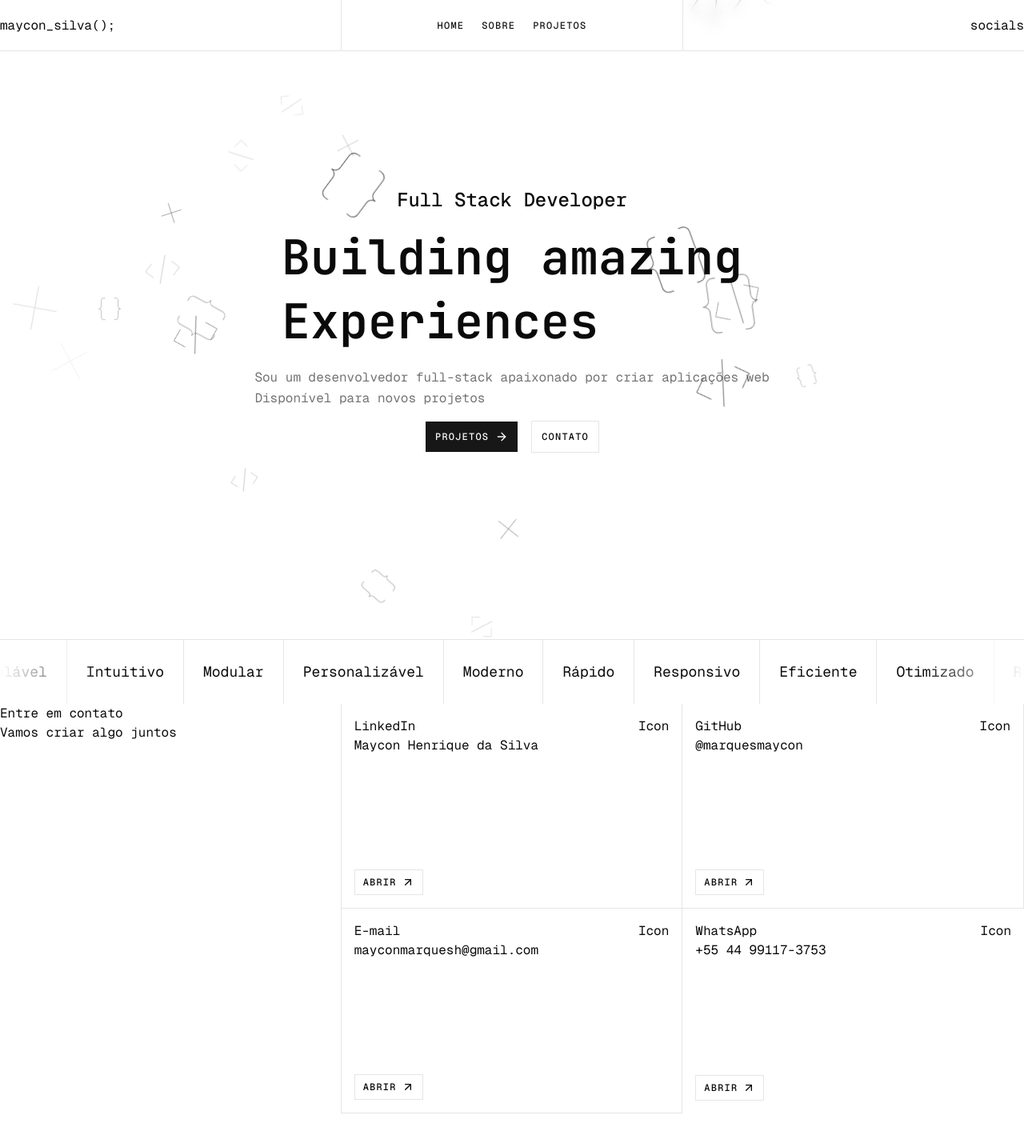
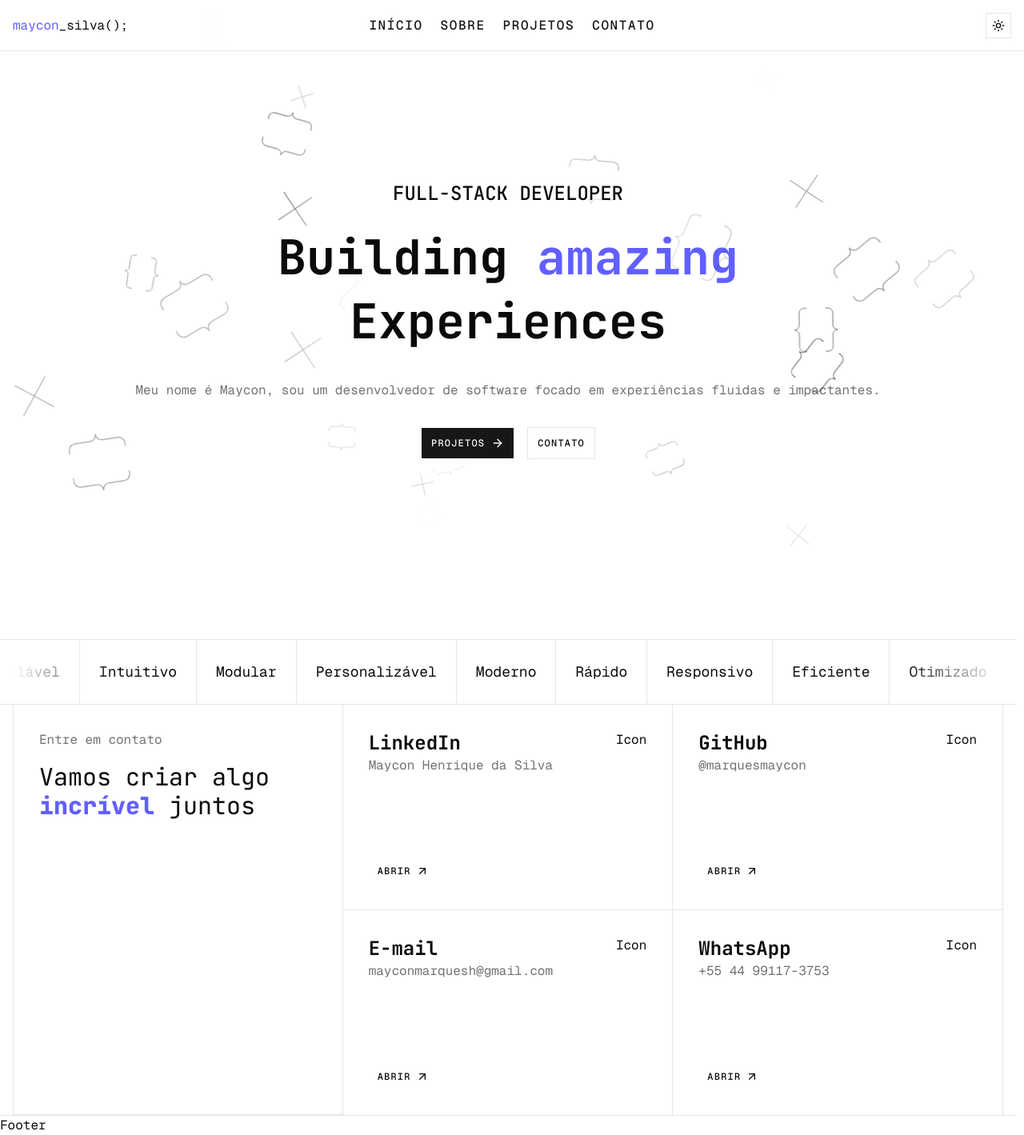
Before and after one commit to marquesmaycon/my-portfolio-3.0, a Next.js app: page / in a window 1280 px wide. Shown: the whole page at 80% size. Before the commit the page ends 1392 px from the top, so only its background shows below. Built offline with nearby package versions, Linux system fonts and the light colour scheme.

Commit message:
footer, responsiveness and dark mode fixes

```diff
--- a/app/globals.css
+++ b/app/globals.css
@@ -61,7 +61,8 @@
   --secondary-foreground: oklch(0.205 0 0);
   --muted: oklch(0.97 0 0);
   --muted-foreground: oklch(0.556 0 0);
-  --accent: oklch(0.97 0 0);
+  /* --accent: oklch(0.97 0 0); */
+  --accent: var(--color-indigo-500);
   --accent-foreground: oklch(0.205 0 0);
   --destructive: oklch(0.577 0.245 27.325);
   --border: oklch(0.922 0 0);
@@ -96,7 +97,8 @@
   --secondary-foreground: oklch(0.985 0 0);
   --muted: oklch(0.269 0 0);
   --muted-foreground: oklch(0.708 0 0);
-  --accent: oklch(0.269 0 0);
+  /* --accent: oklch(0.269 0 0); */
+  --accent: var(--color-indigo-500);
   --accent-foreground: oklch(0.985 0 0);
   --destructive: oklch(0.704 0.191 22.216);
   --border: oklch(1 0 0 / 10%);
@@ -117,9 +119,14 @@
   --sidebar-ring: oklch(0.556 0 0);
 }
 
+
 @layer base {
   * {
     @apply border-border outline-ring/50;
+  }
+  * {
+    scrollbar-width: thin;
+    scrollbar-color: var(--color-neutral-300) transparent;
   }
   body {
     @apply bg-background text-foreground;
@@ -131,10 +138,16 @@
   html {
     @apply font-mono;
   }
+  html {
+    scrollbar-gutter: stable;
+  }
+  body[data-scroll-locked="1"] {
+    margin-right: 0 !important;
+  }
 }
 
 @layer utilities {
   .container {
-    @apply mx-auto
+    @apply mx-auto px-4;
   }
 }
--- a/app/page.tsx
+++ b/app/page.tsx
@@ -1,15 +1,17 @@
 import { Header } from "@/components/header"
 import { Contact } from "@/components/sections/contact";
+import { Footer } from "@/components/sections/footer";
 import { Hero } from "@/components/sections/hero"
 import { Tape } from "@/components/sections/tape";
 
 export default function Home() {
   return (
-    <>
+    <div className="divide divide-y">
       <Header />
       <Hero />
       <Tape />
       <Contact />
-    </>
+      <Footer />
+    </div>
   );
 }
--- a/components/header.tsx
+++ b/components/header.tsx
@@ -1,25 +1,50 @@
+import Link from "next/link";
+
+import { MobileMenu } from "./mobile-menu";
+import { ThemeSwitcher } from "./theme-switcher";
 import { Button } from "./ui/button";
+
+export const navLinks = [
+  {
+    label: "Início",
+    href: "#home",
+  },
+  {
+    label: "Sobre",
+    href: "#about",
+  },
+  {
+    label: "Projetos",
+    href: "#projects",
+  },
+  {
+    label: "Contato",
+    href: "#contact",
+  },
+];
 
 export function Header() {
   return (
-    <div className="fixed inset-x-0 z-50 flex h-16 border-b border-b-neutral-200 bg-white/5 backdrop-blur-sm">
-      <div className="container flex flex-1 items-center divide-x divide-neutral-200">
-        <div className="flex h-full flex-1 items-center">maycon_silva();</div>
-        <div className="flex h-full flex-1 items-center justify-center">
-          <Button variant="link" size="sm">
-            Home
-          </Button>
-          <Button variant="link" size="sm">
-            Sobre
-          </Button>
-          <Button variant="link" size="sm">
-            Projetos
-          </Button>
+    <header className="bg-background/5 fixed inset-x-0 z-50 flex h-12 backdrop-blur-sm lg:h-16">
+      <div className="container flex flex-1 items-center">
+        <div className="flex h-full flex-1 items-center">
+          <span className="text-accent">maycon</span>_silva();
         </div>
-        <div className="flex h-full flex-1 items-center justify-end">
-          socials
+
+        <div className="hidden h-full flex-1 items-center justify-center lg:flex">
+          {navLinks.map((nv) => (
+            <Button key={nv.href} variant="link" className="text-base" asChild>
+              <Link href={nv.href}>{nv.label}</Link>
+            </Button>
+          ))}
         </div>
+
+        <div className="hidden h-full flex-1 items-center justify-end lg:flex">
+          <ThemeSwitcher />
+        </div>
+
+        <MobileMenu />
       </div>
-    </div>
+    </header>
   );
 }
--- /dev/null
+++ b/components/mobile-menu.tsx
@@ -0,0 +1,40 @@
+import { ArrowRight, Menu } from "lucide-react";
+
+import { navLinks } from "./header";
+import { Button } from "./ui/button";
+import {
+  Sheet,
+  SheetClose,
+  SheetContent,
+  SheetDescription,
+  SheetHeader,
+  SheetTitle,
+  SheetTrigger,
+} from "./ui/sheet";
+
+export function MobileMenu() {
+  return (
+    <Sheet>
+      <SheetTrigger className="lg:hidden">
+        <Menu />
+      </SheetTrigger>
+      <SheetContent showCloseButton={false}>
+        <SheetHeader>
+          <SheetTitle>Navegação</SheetTitle>
+          <SheetDescription>Navega pelas seções</SheetDescription>
+        </SheetHeader>
+        <div className="flex flex-col items-start gap-8 pt-8">
+          {navLinks.map((nv) => (
+            <SheetClose asChild key={nv.href}>
+              <Button asChild variant="link">
+                <a href={nv.href}>
+                  {nv.label} <ArrowRight />
+                </a>
+              </Button>
+            </SheetClose>
+          ))}
+        </div>
+      </SheetContent>
+    </Sheet>
+  );
+}
--- a/components/sections/contact.tsx
+++ b/components/sections/contact.tsx
@@ -4,20 +4,26 @@ import { Button } from "../ui/button";
 
 export function Contact() {
   return (
-    <div className="">
-      <section className="divide container grid grid-cols-3 divide-x">
-        <div className="row-span-2">
-          <p>Entre em contato</p>
-          <h4>Vamos criar algo juntos</h4>
+    <section id="contact">
+      <div className="container">
+        <div className="lg:grid lg:grid-cols-3">
+          <div className="row-span-2 min-h-64 w-full border-b p-8 md:border-r md:border-l">
+            <span className="text-muted-foreground">Entre em contato</span>
+            <h4 className="font-heading mt-4 text-3xl font-normal text-pretty sm:max-w-2/3 md:max-w-none">
+              Vamos criar algo{" "}
+              <span className="text-accent font-extrabold">incrível</span>{" "}
+              juntos
+            </h4>
           </div>
-        <div className="divide div col-span-2 grid grid-cols-2 divide-x divide-y divide-neutral-200">
+          <div className="bg-border col-span-2 grid gap-px md:grid-cols-2 md:border-r">
             <ContactCard title="LinkedIn" subtitle="Maycon Henrique da Silva" />
             <ContactCard title="GitHub" subtitle="@marquesmaycon" />
             <ContactCard title="E-mail" subtitle="mayconmarquesh@gmail.com" />
             <ContactCard title="WhatsApp" subtitle="+55 44 99117-3753" />
           </div>
+        </div>
+      </div>
     </section>
-    </div>
   );
 }
 
@@ -30,18 +36,20 @@ const ContactCard = ({ title, subtitle }: ContactCardProps) => {
   return (
     <a
       href="#"
-      className="flex min-h-64 flex-col p-4 transition-colors hover:bg-neutral-200"
+      className="bg-background hover:bg-border flex min-h-64 flex-col p-8 transition-colors"
     >
       <div className="flex items-start justify-between">
         <div>
-          <h5 className="">{title}</h5>
-          <h6>{subtitle}</h6>
+          <h5 className="font-heading text-2xl font-bold">{title}</h5>
+          <h6 className="text-muted-foreground">{subtitle}</h6>
         </div>
         <div>Icon</div>
       </div>
       <div className="mt-auto">
-        <Button variant="outline">
+        <Button asChild variant="ghost">
+          <span>
             Abrir <ArrowUpRight />
+          </span>
         </Button>
       </div>
     </a>
--- /dev/null
+++ b/components/sections/footer.tsx
@@ -0,0 +1,5 @@
+import React from "react";
+
+export function Footer() {
+  return <div>Footer</div>;
+}
--- a/components/sections/hero.tsx
+++ b/components/sections/hero.tsx
@@ -40,7 +40,8 @@ export function Hero() {
         });
 
         const angle = gsap.utils.random(0, Math.PI * 2);
-        const distance = gsap.utils.random(200, 800);
+        // const angle = 90;
+        const distance = gsap.utils.random(200, 1200);
 
         const x = Math.cos(angle) * distance;
         const y = Math.sin(angle) * distance;
@@ -51,13 +52,13 @@ export function Hero() {
         const tl = gsap.timeline({
           repeat: -1,
           delay: gsap.utils.random(0, 5),
-          repeatDelay: gsap.utils.random(0, 2),
+          // repeatDelay: gsap.utils.random(0, 2),
         });
 
         tl.to(item, {
           opacity: gsap.utils.random(0.2, 0.8),
           scale,
-          duration: 0.2,
+          // duration: 0.2,
           ease: "power2.out",
         });
 
@@ -66,7 +67,6 @@ export function Hero() {
           {
             x: centerX + x,
             y: centerY + y,
-            opacity: 0.75,
             rotate: `+=${gsap.utils.random(180, 600)}`,
             duration,
             ease: "expo.out",
@@ -92,27 +92,35 @@ export function Hero() {
         });
       });
     },
-    { scope: container },
+    { dependencies: [], scope: container },
   );
 
   return (
-    <section className="relative flex h-screen items-center overflow-hidden border-b border-b-neutral-200">
-      <div className="container" ref={container}>
-        <div className="flex flex-col items-center gap-4">
-          <h3 className="text-2xl font-medium">Full Stack Developer</h3>
-          <h1 className="font-heading text-6xl leading-20 font-semibold">
-            Building amazing <br /> Experiences
+    <section
+      id="home"
+      className="relative flex h-screen items-center overflow-hidden"
+    >
+      <div className="container">
+        <div className="z-10 flex flex-col gap-16 md:text-center lg:gap-8">
+          <div>
+            <h3 className="font-heading text-md mb-6 font-medium uppercase lg:text-2xl">
+              Full-Stack Developer
+            </h3>
+            <h1 className="font-heading text-5xl font-bold lg:text-6xl lg:leading-20">
+              Building <span className="text-accent">amazing</span> <br />{" "}
+              Experiences
             </h1>
+          </div>
 
           <div>
             <p className="text-muted-foreground leading-7">
-              Sou um desenvolvedor full-stack apaixonado por criar aplicações
-              web
+              Meu nome é Maycon, sou um desenvolvedor de software focado em
+              experiências fluidas e impactantes.
             </p>
 
-            <p className="text-muted-foreground">
+            {/* <span className="text-muted-foreground">
               Disponível para novos projetos
-            </p>
+            </span> */}
           </div>
 
           <div className="space-x-4">
@@ -124,22 +132,23 @@ export function Hero() {
             </Button>
           </div>
         </div>
-        {Array.from({ length: 10 }).map((_, index) => (
-          <div key={index} className="particle absolute top-0 left-0">
+
+        <div
+          ref={container}
+          className="pointer-events-none absolute inset-0 overflow-hidden mask-[radial-gradient(circle_at_center,transparent_0%,transparent_18%,black_50%)]"
+        >
+          {Array.from({ length: 25 }).map((_, index) => (
+            <div key={index} className="particle absolute top-0 left-0 z-0">
               <Plus size={32} strokeWidth={0.3} />
             </div>
           ))}
-        {Array.from({ length: 10 }).map((_, index) => (
-          <div key={index} className="particle absolute top-0 left-0">
-            <Code2 size={32} strokeWidth={0.3} />
-          </div>
-        ))}
-        {Array.from({ length: 10 }).map((_, index) => (
-          <div key={index} className="particle absolute top-0 left-0">
+          {Array.from({ length: 25 }).map((_, index) => (
+            <div key={index} className="particle absolute top-0 left-0 z-0">
               <Braces size={32} strokeWidth={0.3} />
             </div>
           ))}
         </div>
+      </div>
     </section>
   );
 }
--- a/components/sections/tape.tsx
+++ b/components/sections/tape.tsx
@@ -61,7 +61,10 @@ export function Tape() {
     <section className="overflow-hidden">
       <div className="container">
         <div className="flex mask-[linear-gradient(to_right,transparent,black_10%,black_90%,transparent)]">
-          <div ref={container} className="divide flex flex-none divide-x pr-6">
+          <div
+            ref={container}
+            className="divide flex flex-none divide-x divide-neutral-200 pr-6"
+          >
             {[...items, ...items].map((item, index) => (
               <div
                 key={index}
--- /dev/null
+++ b/components/ui/sheet.tsx
@@ -0,0 +1,146 @@
+"use client";
+
+import { XIcon } from "lucide-react";
+import { Dialog as SheetPrimitive } from "radix-ui";
+import * as React from "react";
+
+import { Button } from "@/components/ui/button";
+import { cn } from "@/lib/utils";
+
+function Sheet({ ...props }: React.ComponentProps<typeof SheetPrimitive.Root>) {
+  return <SheetPrimitive.Root data-slot="sheet" {...props} />;
+}
+
+function SheetTrigger({
+  ...props
+}: React.ComponentProps<typeof SheetPrimitive.Trigger>) {
+  return <SheetPrimitive.Trigger data-slot="sheet-trigger" {...props} />;
+}
+
+function SheetClose({
+  ...props
+}: React.ComponentProps<typeof SheetPrimitive.Close>) {
+  return <SheetPrimitive.Close data-slot="sheet-close" {...props} />;
+}
+
+function SheetPortal({
+  ...props
+}: React.ComponentProps<typeof SheetPrimitive.Portal>) {
+  return <SheetPrimitive.Portal data-slot="sheet-portal" {...props} />;
+}
+
+function SheetOverlay({
+  className,
+  ...props
+}: React.ComponentProps<typeof SheetPrimitive.Overlay>) {
+  return (
+    <SheetPrimitive.Overlay
+      data-slot="sheet-overlay"
+      className={cn(
+        "data-open:animate-in data-open:fade-in-0 data-closed:animate-out data-closed:fade-out-0 fixed inset-0 z-50 bg-black/10 text-xs/relaxed duration-100 supports-backdrop-filter:backdrop-blur-xs",
+        className,
+      )}
+      {...props}
+    />
+  );
+}
+
+function SheetContent({
+  className,
+  children,
+  side = "right",
+  showCloseButton = true,
+  ...props
+}: React.ComponentProps<typeof SheetPrimitive.Content> & {
+  side?: "top" | "right" | "bottom" | "left";
+  showCloseButton?: boolean;
+}) {
+  return (
+    <SheetPortal>
+      <SheetOverlay />
+      <SheetPrimitive.Content
+        data-slot="sheet-content"
+        data-side={side}
+        className={cn(
+          "bg-popover text-popover-foreground data-open:animate-in data-open:fade-in-0 data-[side=bottom]:data-open:slide-in-from-bottom-10 data-[side=left]:data-open:slide-in-from-left-10 data-[side=right]:data-open:slide-in-from-right-10 data-[side=top]:data-open:slide-in-from-top-10 data-closed:animate-out data-closed:fade-out-0 data-[side=bottom]:data-closed:slide-out-to-bottom-10 data-[side=left]:data-closed:slide-out-to-left-10 data-[side=right]:data-closed:slide-out-to-right-10 data-[side=top]:data-closed:slide-out-to-top-10 fixed z-50 flex flex-col bg-clip-padding text-xs/relaxed shadow-lg transition duration-200 ease-in-out data-[side=bottom]:inset-x-0 data-[side=bottom]:bottom-0 data-[side=bottom]:h-auto data-[side=bottom]:border-t data-[side=left]:inset-y-0 data-[side=left]:left-0 data-[side=left]:h-full data-[side=left]:w-3/4 data-[side=left]:border-r data-[side=right]:inset-y-0 data-[side=right]:right-0 data-[side=right]:h-full data-[side=right]:w-3/4 data-[side=right]:border-l data-[side=top]:inset-x-0 data-[side=top]:top-0 data-[side=top]:h-auto data-[side=top]:border-b data-[side=left]:sm:max-w-sm data-[side=right]:sm:max-w-sm",
+          className,
+        )}
+        {...props}
+      >
+        {children}
+        {showCloseButton && (
+          <SheetPrimitive.Close data-slot="sheet-close" asChild>
+            <Button
+              variant="ghost"
+              className="absolute top-3 right-3"
+              size="icon-sm"
+            >
+              <XIcon />
+              <span className="sr-only">Close</span>
+            </Button>
+          </SheetPrimitive.Close>
+        )}
+      </SheetPrimitive.Content>
+    </SheetPortal>
+  );
+}
+
+function SheetHeader({ className, ...props }: React.ComponentProps<"div">) {
+  return (
+    <div
+      data-slot="sheet-header"
+      className={cn("flex flex-col gap-0.5 p-4", className)}
+      {...props}
+    />
+  );
+}
+
+function SheetFooter({ className, ...props }: React.ComponentProps<"div">) {
+  return (
+    <div
+      data-slot="sheet-footer"
+      className={cn("mt-auto flex flex-col gap-2 p-4", className)}
+      {...props}
+    />
+  );
+}
+
+function SheetTitle({
+  className,
+  ...props
+}: React.ComponentProps<typeof SheetPrimitive.Title>) {
+  return (
+    <SheetPrimitive.Title
+      data-slot="sheet-title"
+      className={cn(
+        "font-heading text-foreground text-sm font-medium",
+        className,
+      )}
+      {...props}
+    />
+  );
+}
+
+function SheetDescription({
+  className,
+  ...props
+}: React.ComponentProps<typeof SheetPrimitive.Description>) {
+  return (
+    <SheetPrimitive.Description
+      data-slot="sheet-description"
+      className={cn("text-muted-foreground text-xs/relaxed", className)}
+      {...props}
+    />
+  );
+}
+
+export {
+  Sheet,
+  SheetClose,
+  SheetContent,
+  SheetDescription,
+  SheetFooter,
+  SheetHeader,
+  SheetTitle,
+  SheetTrigger,
+};
```
Lines whose indentation alone changed are shown as unchanged.
